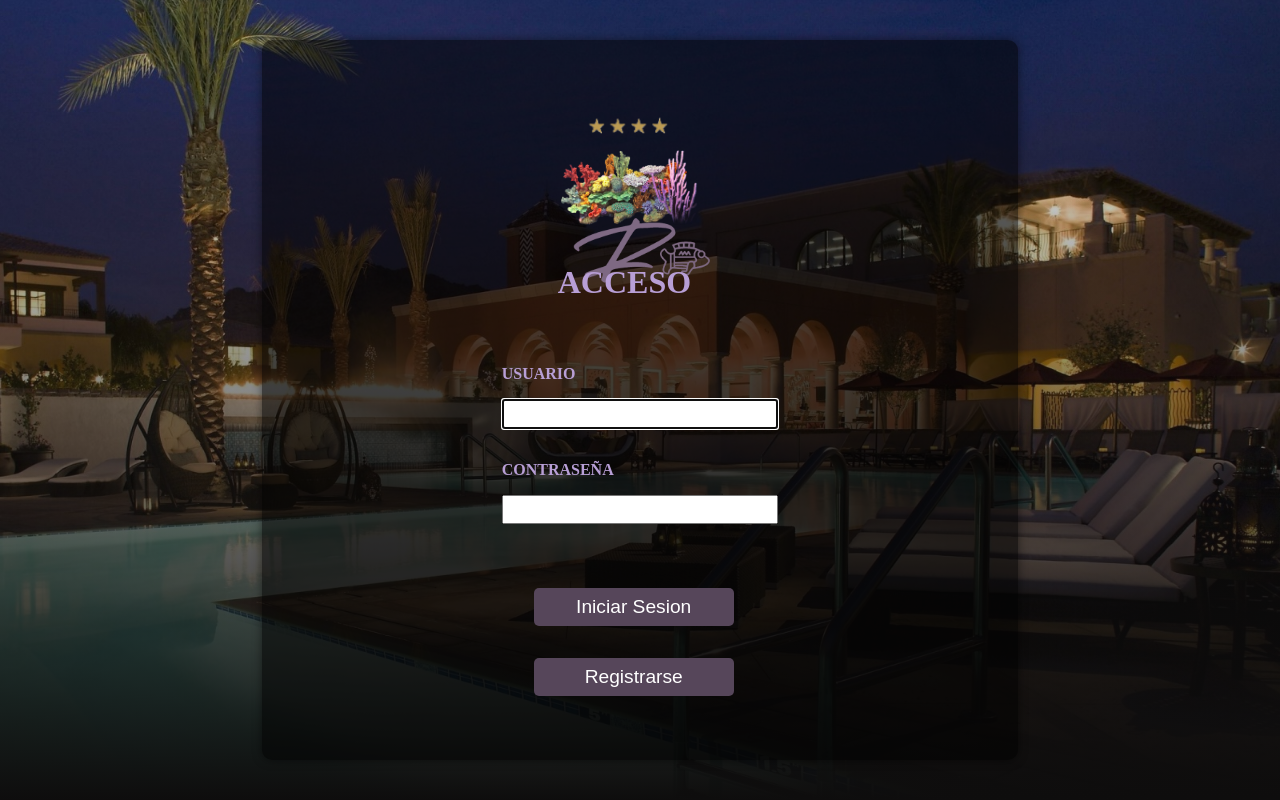
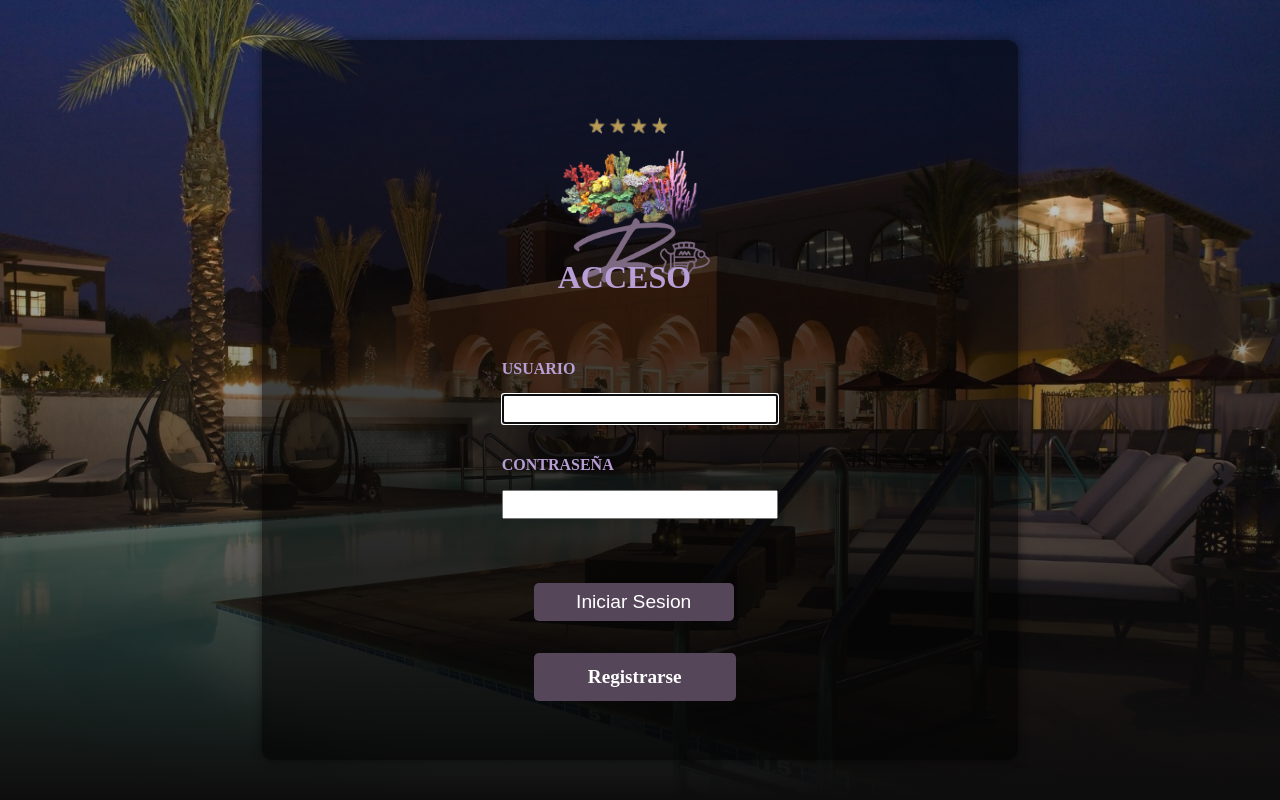
Before and after one commit to MaximilianoMO95/COCAREEF, a Django app: page /login/ in a window 1280 px wide. Run offline with Django 5.2, Linux system fonts and the light colour scheme.

Commit message:
styles update

```diff
--- a/apps/users/views.py
+++ b/apps/users/views.py
@@ -45,17 +45,15 @@ class EmployeeRegistrationView(View):
             user.email = form.cleaned_data['email']
             user.save()
 
-
+            employee = Employee.objects.create(
+            user=user,
+            rut=form.cleaned_data['rut']
+            )
 
             employee_group, _ = Group.objects.get_or_create(name='employee')
             user.groups.add(employee_group)
 
-            employee = Employee.objects.create(
-                user=user,
-                rut=form.cleaned_data['rut']
 
-            )
-            employee.save()
 
             login(request, user)
 
--- a/static/css/styles.css
+++ b/static/css/styles.css
@@ -100,10 +100,33 @@ input[type="password"] {
     display: block;
 }
 
-.boton-registro {
+.registro {
+
+    width: 138px;
+    height: auto;
+    font-size: 1.2rem;
+    margin-left: 2rem;
+    margin-top: 4rem;
+    padding: 0.8rem 2rem;
+    border: none;
+    border-radius: 5px;
+    background-color: #56465a;
+    color: white;
+    cursor: pointer;
+    display: block;
     margin-top: 2rem;
     display: block;
+    text-decoration: none;
+    color: white;
+    text-align: center;
+
 }
+
+.registro:hover {
+    background-color: #78627e;
+}
+
+
 
 /* Estilo para el botón de inicio de sesión al pasar el ratón */
 
--- a/templates/users/login.html
+++ b/templates/users/login.html
@@ -42,7 +42,7 @@
 
                   <div >
                       <input type="submit" value="Iniciar Sesion" class="boton">
-                      <input type="submit" value="Registrarse" class="boton boton-registro">
+                      <a href="{% url 'users:signin' %}" class="registro">Registrarse</a>
                       <div class="d-flex justify-content-between">
                       </div>
                   </div>
```
